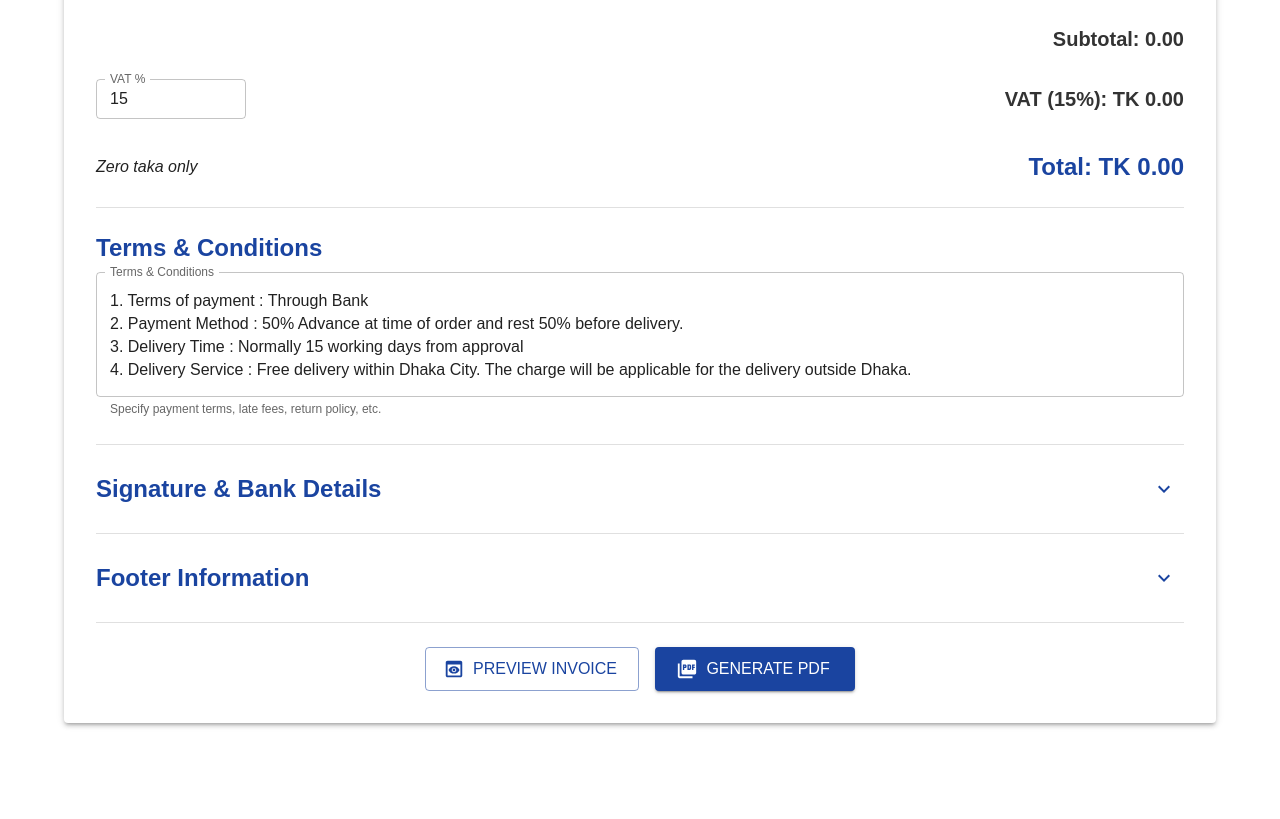
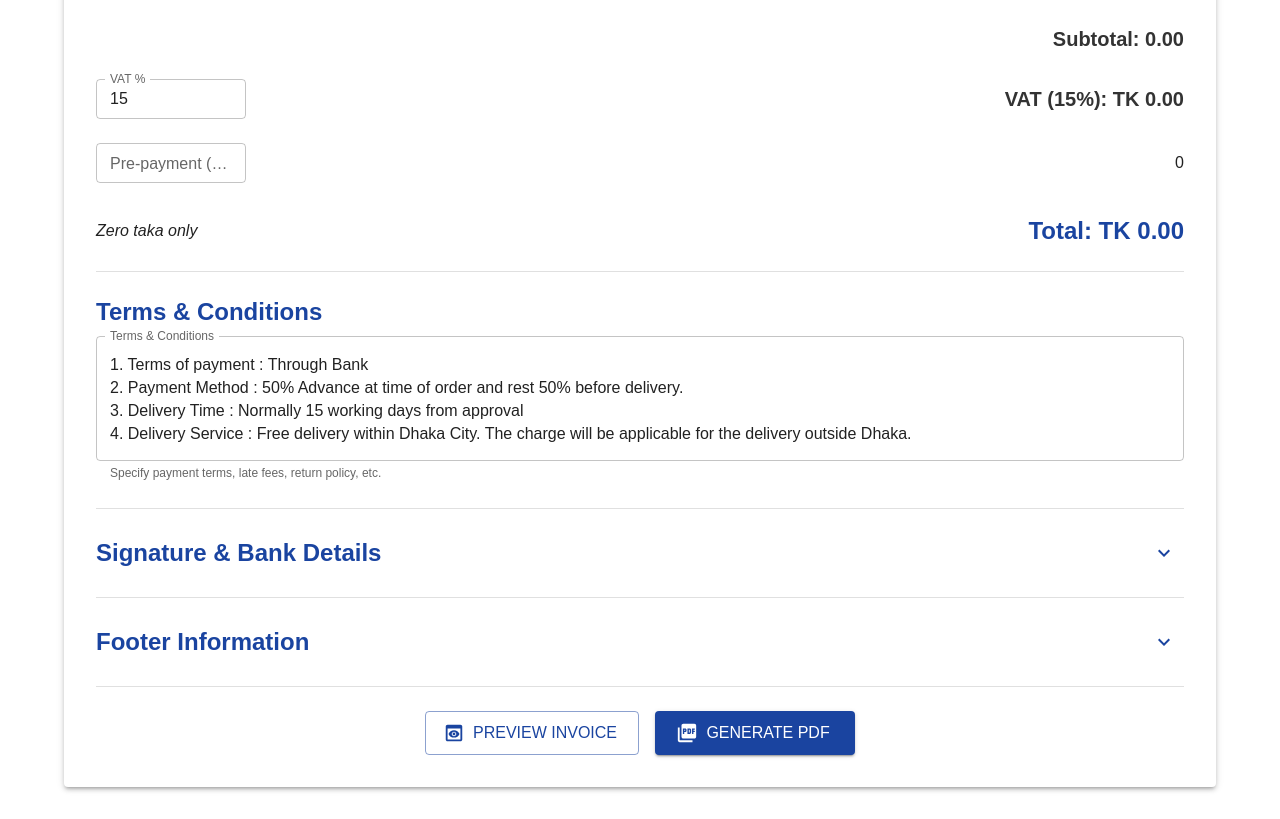
Before and after one commit to safiulalam99/cosmetics-invoice-app, a React (Create React App) app: page / in a window 1280 px wide. Shown: the part 1200-2019 px from the top of the page. Before the commit the page ends 1955 px from the top, so only its background shows below. Built offline with nearby package versions, Linux system fonts and the light colour scheme; the HTML template or start-up script is replaced by a standard one; what @react-pdf/renderer would draw is missing.

Commit message:
Add pre-payment feature to InvoiceForm, InvoicePDF, and PDFPreview components

```diff
--- a/src/components/InvoiceForm.tsx
+++ b/src/components/InvoiceForm.tsx
@@ -45,6 +45,9 @@ interface InvoiceData {
 
   // VAT
   vatPercentage: number;
+
+  // Pre-payment
+  prePayment?: number;
 
   // Terms and Payment
   terms: string;
@@ -98,6 +101,9 @@ const InvoiceForm: React.FC = () => {
 
     // VAT
     vatPercentage: 15,
+
+    // Pre-payment
+    prePayment: 0,
 
     // Terms and Payment
     terms: '1. Terms of payment : Through Bank\n2. Payment Method : 50% Advance at time of order and rest 50% before delivery.\n3. Delivery Time : Normally 15 working days from approval\n4. Delivery Service : Free delivery within Dhaka City. The charge will be applicable for the delivery outside Dhaka.\n5. TAX : The above offer excluded all kinds of Govt. Duties, AIT, Vat &',
@@ -177,7 +183,9 @@ const InvoiceForm: React.FC = () => {
   };
 
   const calculateGrandTotal = () => {
-    return calculateSubtotal() + calculateVAT();
+    const total = calculateSubtotal() + calculateVAT();
+    const prePayment = invoiceData.prePayment || 0;
+    return total - prePayment;
   };
 
   const handleLogoUpload = (event: React.ChangeEvent<HTMLInputElement>) => {
@@ -594,6 +602,25 @@ const InvoiceForm: React.FC = () => {
               </Typography>
             </Box>
 
+            {/* Pre-payment (optional) */}
+            <Box sx={{ display: 'flex', justifyContent: 'space-between', alignItems: 'center', mt: 1 }}>
+              <TextField
+                type="number"
+                label="Pre-payment (Optional)"
+                value={invoiceData.prePayment || ''}
+                onChange={(e) => handleInputChange('prePayment', parseFloat(e.target.value) || 0)}
+                size="small"
+                sx={{ width: '150px' }}
+                inputProps={{ min: 0, step: 0.01 }}
+                placeholder="0.00"
+              />
+              {invoiceData.prePayment && invoiceData.prePayment > 0 && (
+                <Typography variant="h6" sx={{ fontWeight: 'bold', color: '#333' }}>
+                  Pre-payment: TK {invoiceData.prePayment.toFixed(2)}
+                </Typography>
+              )}
+            </Box>
+
             {/* Grand Total and Amount in Words */}
             <Box sx={{ display: 'flex', justifyContent: 'space-between', alignItems: 'center', mt: 2 }}>
               {/* Amount in Words - Left Side */}
--- a/src/components/InvoicePDF.tsx
+++ b/src/components/InvoicePDF.tsx
@@ -31,6 +31,9 @@ interface InvoiceData {
 
   // VAT
   vatPercentage: number;
+
+  // Pre-payment
+  prePayment?: number;
 
   // Terms and Payment
   terms: string;
@@ -271,6 +274,18 @@ const styles = StyleSheet.create({
     fontSize: 11,
     fontWeight: 'bold',
     color: '#333333',
+    textAlign: 'right',
+  },
+
+  prePaymentSection: {
+    marginTop: 5,
+    alignItems: 'flex-end',
+  },
+
+  prePaymentLabel: {
+    fontSize: 11,
+    fontWeight: 'bold',
+    color: '#2e7d32',
     textAlign: 'right',
   },
 
@@ -631,6 +646,15 @@ const InvoicePDF: React.FC<{ invoiceData: InvoiceData }> = ({ invoiceData }) =>
               </Text>
             </View>
 
+            {/* Pre-payment (only shown if value is provided) */}
+            {invoiceData.prePayment && invoiceData.prePayment > 0 && (
+              <View style={styles.prePaymentSection}>
+                <Text style={styles.prePaymentLabel}>
+                  Pre-payment: -{invoiceData.prePayment.toFixed(2)}
+                </Text>
+              </View>
+            )}
+
             {/* Grand Total and Amount in Words */}
             <View style={styles.grandTotalSection}>
               {/* Amount in Words - Left Side */}
@@ -638,7 +662,8 @@ const InvoicePDF: React.FC<{ invoiceData: InvoiceData }> = ({ invoiceData }) =>
                 In words: {(() => {
                   const subtotal = invoiceData.items.reduce((total, item) => total + item.total, 0);
                   const vat = (subtotal * invoiceData.vatPercentage) / 100;
-                  const grandTotal = subtotal + vat;
+                  const prePayment = invoiceData.prePayment || 0;
+                  const grandTotal = subtotal + vat - prePayment;
                   const words = grandTotal > 0 ? `${numberToWords(grandTotal)} taka only` : 'Zero taka only';
                   return words.charAt(0).toUpperCase() + words.slice(1);
                 })()}
@@ -649,7 +674,8 @@ const InvoicePDF: React.FC<{ invoiceData: InvoiceData }> = ({ invoiceData }) =>
                 Total: TK {(() => {
                   const subtotal = invoiceData.items.reduce((total, item) => total + item.total, 0);
                   const vat = (subtotal * invoiceData.vatPercentage) / 100;
-                  return (subtotal + vat).toFixed(2);
+                  const prePayment = invoiceData.prePayment || 0;
+                  return (subtotal + vat - prePayment).toFixed(2);
                 })()}
               </Text>
             </View>
--- a/src/components/PDFPreview.tsx
+++ b/src/components/PDFPreview.tsx
@@ -32,6 +32,9 @@ interface InvoiceData {
 
   // VAT
   vatPercentage: number;
+
+  // Pre-payment
+  prePayment?: number;
 
   // Terms and Payment
   terms: string;
@@ -272,6 +275,18 @@ const styles = StyleSheet.create({
     fontSize: 11,
     fontWeight: 'bold',
     color: '#333333',
+    textAlign: 'right',
+  },
+
+  prePaymentSection: {
+    marginTop: 5,
+    alignItems: 'flex-end',
+  },
+
+  prePaymentLabel: {
+    fontSize: 11,
+    fontWeight: 'bold',
+    color: '#2e7d32',
     textAlign: 'right',
   },
 
@@ -632,6 +647,15 @@ const PDFDocument: React.FC<{ invoiceData: InvoiceData }> = ({ invoiceData }) =>
               </Text>
             </View>
 
+            {/* Pre-payment (only shown if value is provided) */}
+            {invoiceData.prePayment && invoiceData.prePayment > 0 && (
+              <View style={styles.prePaymentSection}>
+                <Text style={styles.prePaymentLabel}>
+                  Pre-payment: -{invoiceData.prePayment.toFixed(2)}
+                </Text>
+              </View>
+            )}
+
             {/* Grand Total and Amount in Words */}
             <View style={styles.grandTotalSection}>
               {/* Amount in Words - Left Side */}
@@ -639,7 +663,8 @@ const PDFDocument: React.FC<{ invoiceData: InvoiceData }> = ({ invoiceData }) =>
                 In words: {(() => {
                   const subtotal = invoiceData.items.reduce((total, item) => total + item.total, 0);
                   const vat = (subtotal * invoiceData.vatPercentage) / 100;
-                  const grandTotal = subtotal + vat;
+                  const prePayment = invoiceData.prePayment || 0;
+                  const grandTotal = subtotal + vat - prePayment;
                   const words = grandTotal > 0 ? `${numberToWords(grandTotal)} taka only` : 'Zero taka only';
                   return words.charAt(0).toUpperCase() + words.slice(1);
                 })()}
@@ -650,7 +675,8 @@ const PDFDocument: React.FC<{ invoiceData: InvoiceData }> = ({ invoiceData }) =>
                 Total: {(() => {
                   const subtotal = invoiceData.items.reduce((total, item) => total + item.total, 0);
                   const vat = (subtotal * invoiceData.vatPercentage) / 100;
-                  return (subtotal + vat).toFixed(2);
+                  const prePayment = invoiceData.prePayment || 0;
+                  return (subtotal + vat - prePayment).toFixed(2);
                 })()}
               </Text>
             </View>
```
